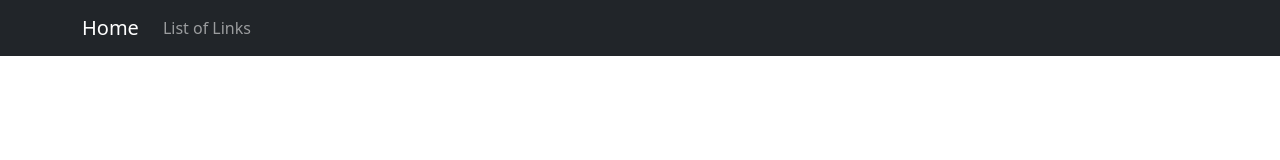
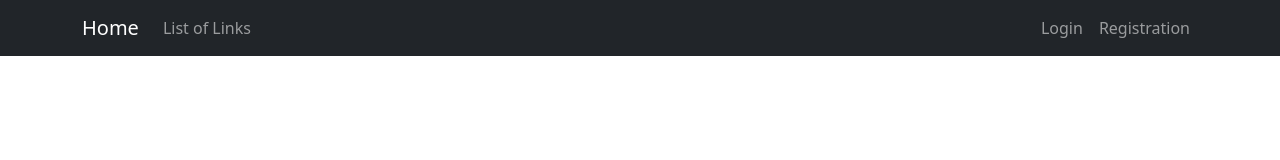
Before and after one commit to MiBBy-4/link_shortener_frontend, a React (Create React App) app: page / in a window 1280 px wide. Shown: the top 160 px of the page. Built offline with nearby package versions, Linux system fonts and the light colour scheme; no server answers.

Commit message:
feat: implement logout, registration and login buttons in navbar depending on is logged in User

```diff
--- a/src/App.jsx
+++ b/src/App.jsx
@@ -52,7 +52,7 @@ function App() {
 
   return (
     <div className="App">
-      <LinkNavbar />
+      <LinkNavbar handleLogout={handleLogout} user={state.user} />
       <Routes>
         <Route path="/" element={<Main />} />
         <Route path="/links" element={<LinksList />} />
--- a/src/templates/Navbar.jsx
+++ b/src/templates/Navbar.jsx
@@ -3,8 +3,20 @@ import {
   Container,
   Nav,
 } from 'react-bootstrap';
+import { useDispatch, useSelector } from 'react-redux';
+import { logoutRequest } from '../apiRequests/UserRequests';
 
-export default function LinkNavbar() {
+export default function LinkNavbar(props) {
+  const dispatch = useDispatch();
+  const isLoggedIn = useSelector((status) => status.isLoggedIn);
+
+  async function handleLogoutClick() {
+    const response = await logoutRequest();
+    if (response.data.logged_out) {
+      props.handleLogout();
+    }
+  }
+
   return (
     <Navbar collapseOnSelect expand="lg" bg="dark" variant="dark">
       <Container>
@@ -14,6 +26,16 @@ export default function LinkNavbar() {
           <Nav className="me-auto">
             <Nav.Link href="/links">List of Links</Nav.Link>
           </Nav>
+          { isLoggedIn ? (
+            <Nav>
+              <Nav.Link onClick={() => handleLogoutClick()}>Logout</Nav.Link>
+            </Nav>
+          ) : (
+            <Nav>
+              <Nav.Link href="/login">Login</Nav.Link>
+              <Nav.Link href="/registration">Registration</Nav.Link>
+            </Nav>
+          )}
         </Navbar.Collapse>
       </Container>
     </Navbar>
```
Also changed, not shown: .eslintrc.json.
